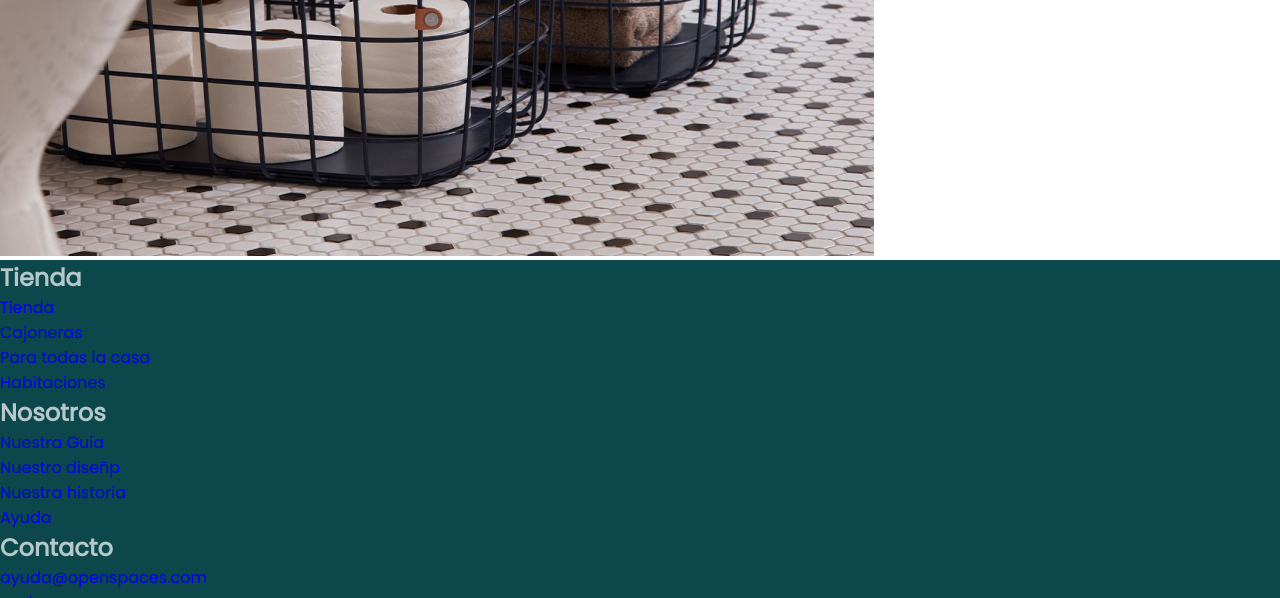
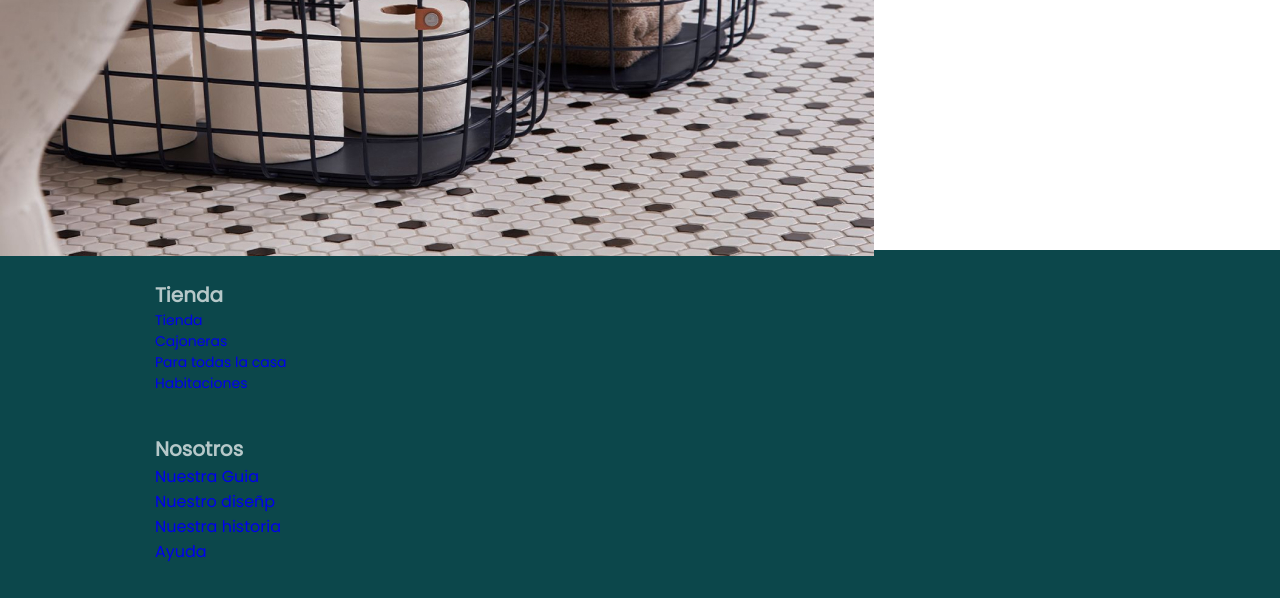
Before and after one commit to Adalab/modulo-1-evaluacion-final-pgomezariza, a plain HTML site: page index.html in a window 1280 px wide. Shown: the part 2887-3485 px from the top of the page. Drawn offline with Linux system fonts and the light colour scheme.

Commit message:
add css main

```diff
--- a/index.html
+++ b/index.html
@@ -65,7 +65,7 @@
         <article class="footer__list">
             <nav>
                 <h2 class="foorter__list--title">Tienda</h2>
-                <ul>
+                <ul class="footer__list--products1">
                     <li><a href="https://adalab.es/" target="_blank">Tienda</a></li>
                     <li><a href="https://adalab.es/" target="_blank">Cajoneras</a></li>
                     <li><a href="https://adalab.es/" target="_blank">Para todas la casa</a></li>
@@ -77,7 +77,7 @@
         <article class="footer__list">
             <nav>
                 <h2 class="foorter__list--title">Nosotros</h2>
-                <ul>
+                <ul class="footer__list--products2">
                     <li><a href="https://adalab.es/" target="_blank">Nuestra Guia</a></li>
                     <li><a href="https://adalab.es/" target="_blank">Nuestro diseñp</a></li>
                     <li><a href="https://adalab.es/" target="_blank">Nuestra historia</a></li>
@@ -89,7 +89,7 @@
         <article class="footer__list">
             <nav>
                 <h2 class="foorter__list--title">Contacto</h2>
-                <ul>
+                <ul class="footer__list--products3">
                     <li><a href="https://www.google.com/intl/es/gmail/about/" target="_blank">ayuda@openspaces.com<a/></li>
                     <li><a href="https://adalab.es/" target="_blank">socios</a></li>
                 </ul>
@@ -98,9 +98,11 @@
 
         <article class="footer__list">
             <nav>
+                <ul class="footer__list--icons">
                 <a href="https://es.linkedin.com/" target="_blank"> <i class="fa-brands fa-linkedin-in"></i></a>
                 <a href="https://www.instagram.com/?hl=es" target="_blank"> <i class="fa-brands fa-instagram"></i></a>
                 <a href="https://twitter.com/?lang=es" target="_blank"> <i class="fa-brands fa-twitter"></i></a>
+                </ul>
             </nav>
         </article>
 
--- a/styles/main.css
+++ b/styles/main.css
@@ -255,9 +255,24 @@
   background-color: var(--darkblue-color);
   color: var(--lightblue-color);
   font-family: var(--font-family);
+  margin-top: -20px;
 }
 
 .footer__list {
+  margin: 10px;
+  padding-top: 30px;
+  padding-right: 60px;
+  padding-bottom: 0;
+  padding-left: 145px;
+}
+
+.foorter__list--title {
+  font-size: 20px;
+}
+.footer__list--products1 {
+  font-size: 14px;
+  text-decoration: none;
+  color: var(--grey-color);
 }
 
 .footer__arrow {
```
